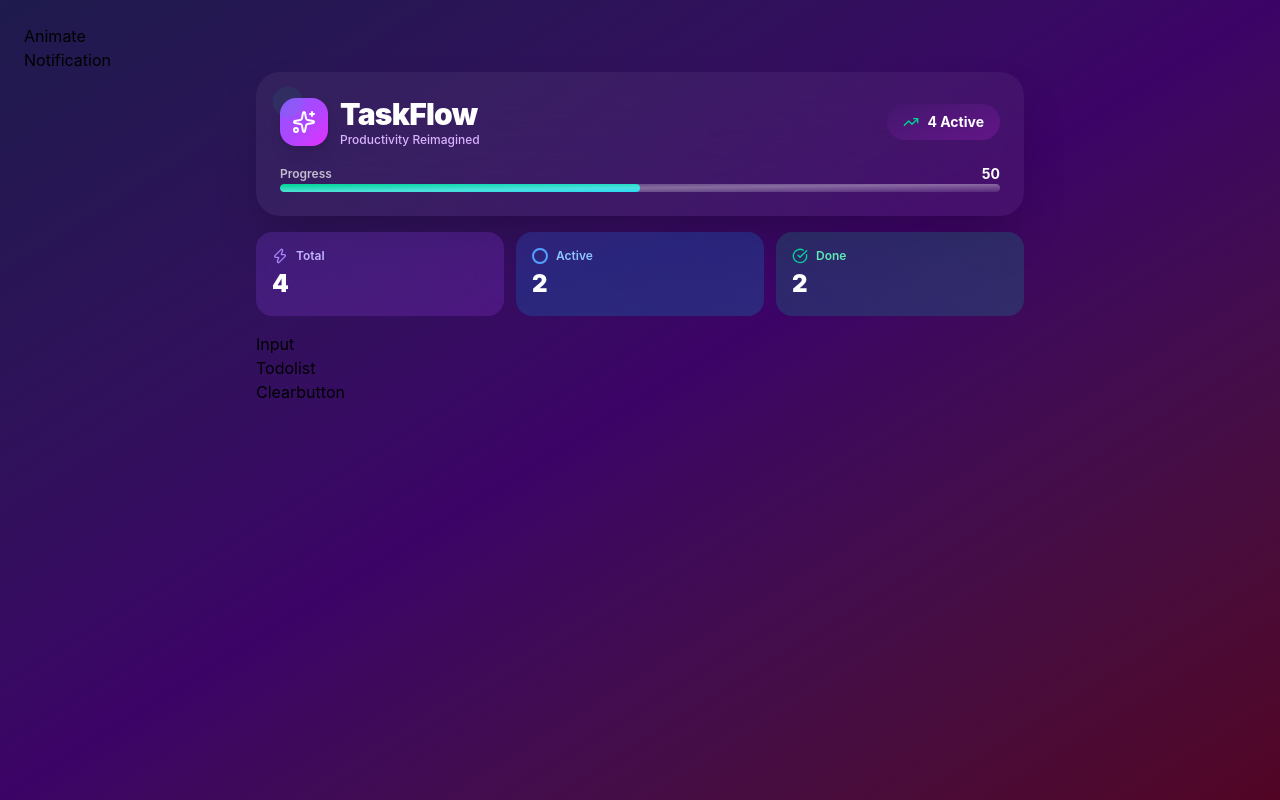
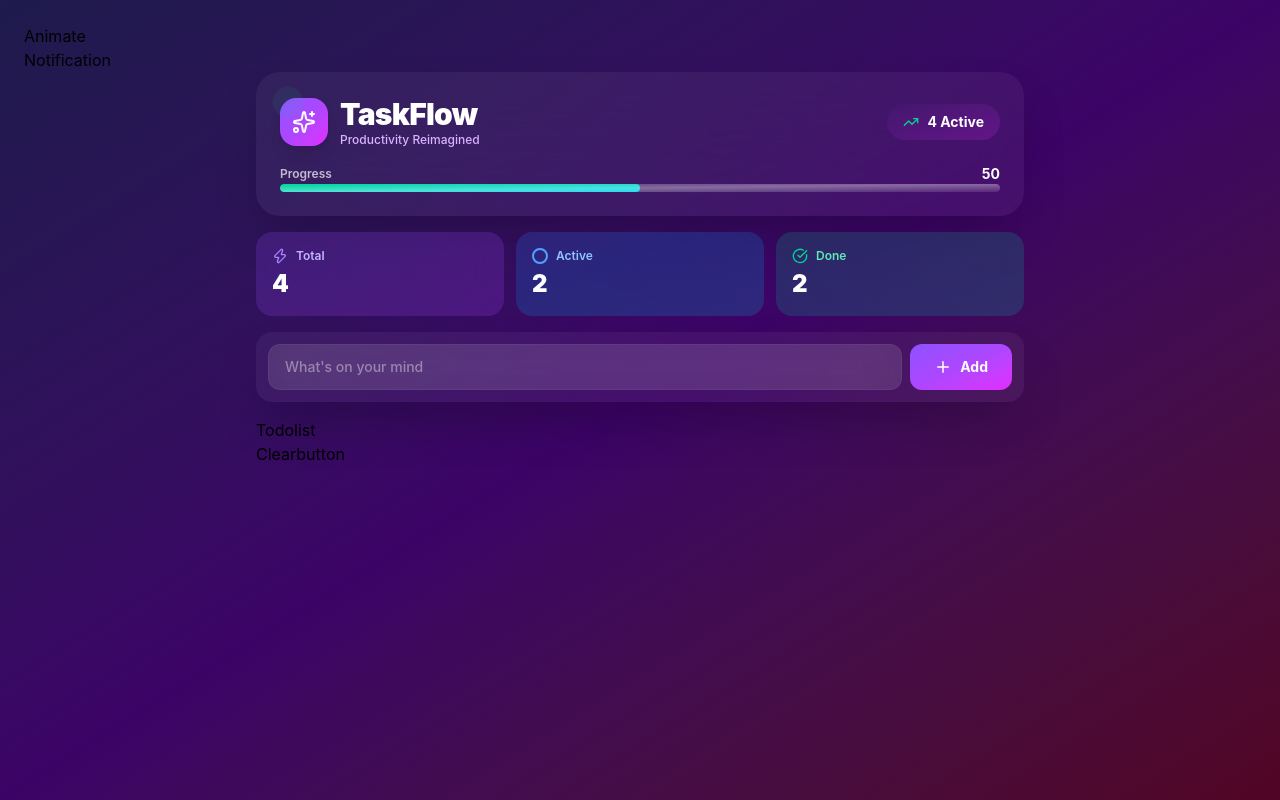
Before and after one commit to vishalsingh34342/Task-Flow-App, a React (Vite) app: page / in a window 1280 px wide. Built offline with nearby package versions, Linux system fonts and the light colour scheme.

Commit message:
Added Input component UI structure

```diff
--- a/src/components/Input.jsx
+++ b/src/components/Input.jsx
@@ -1,8 +1,28 @@
 import React from 'react'
+import { Plus } from 'lucide-react';
+
 
 const Input = () => {
+  let value = "";
+  let onChange = () => { };
+  let onAdd = () => { };
+  let onKeyPress = () => { };
   return (
-    <div>Input</div>
+    <>
+      <div className='backdrop-blur-2xl bg-white/5 rounded-2xl border-white/10 p-3 mb-4 shadow-2xl hover:bg-white/10 transition-all duration-300'>
+
+        <div className='flex gap-2'>
+          <input type="text" value={value} onChange={onChange} onKeyDown={onKeyPress} placeholder="What's on your mind" className='flex-1 px-4 py-3 bg-white/10 text-white placeholder-white/40 rounded-xl focus:outline-none focus:ring-2 focus:ring-violet-500/50 font-medium text-sm border border-white/5 backdrop-blur-xl transition-all' />
+
+          <button onClick={onAdd} className='px-6 py-3   bg-linear-to-br from-violet-500 via-purple-500 to-fuchsia-500 text-white rounded-xl hover:shadow-lg hover:shadow-purple-500/50 transition-all duration-300 flex items-center justify-center gap-2 font-bold text-sm hover:scale-105 active:scale-105'>
+            <Plus size={18} />Add
+          </button>
+
+        </div>
+
+      </div>
+
+    </>
   )
 }
 
```
